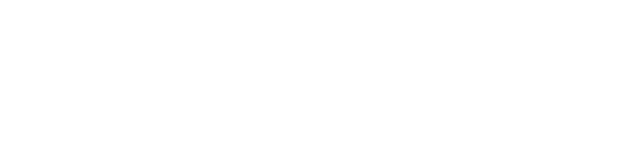
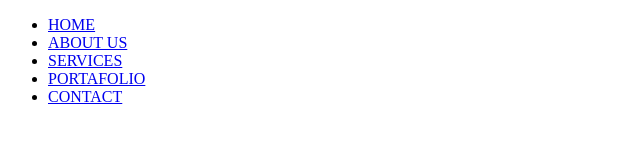
Before and after one commit to dptoala/ProjectWebSite, a plain HTML site: page index.html in a window 1280 px wide. Shown: the whole page, without its empty margins (0-640 px from the left). Drawn offline with Linux system fonts and the light colour scheme.

Commit message:
Update index.html

```diff
--- a/index.html
+++ b/index.html
@@ -3,9 +3,19 @@
 <head>
     <meta charset="UTF-8">
     <meta name="viewport" content="width=device-width, initial-scale=1.0">
-    <title>Document</title>
+    <title>Diana Toala</title>
 </head>
 <body>
-
+    <header class="header1">
+        <nav class="menulink">
+            <ul>
+                <li><a href="#SWelcome">HOME </a></li>
+                <li><a href="#SAboutUs">ABOUT US </a></li>
+                <li><a href="#Services">SERVICES </a></li>
+                <li><a href="#Portfolio">PORTAFOLIO </a></li>
+                <li><a href="#Contact">CONTACT</a></li>
+            </ul>
+        </nav>
+    </header>
 </body>
 </html>
```
